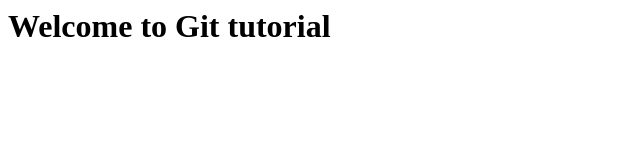
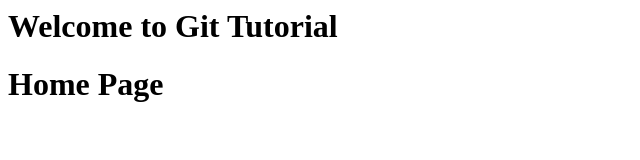
Before and after one commit to Soumika649/my-website, a plain HTML site: page index.html in a window 1280 px wide. Shown: the whole page, without its empty margins (0-640 px from the left). Drawn offline with Linux system fonts and the light colour scheme.

Commit message:
Home page added

```diff
--- a/index.html
+++ b/index.html
@@ -1 +1,2 @@
-<h1>Welcome to Git tutorial</h1>
+<h1>Welcome to Git Tutorial</h1>
+<h1>Home Page</h1>
```
